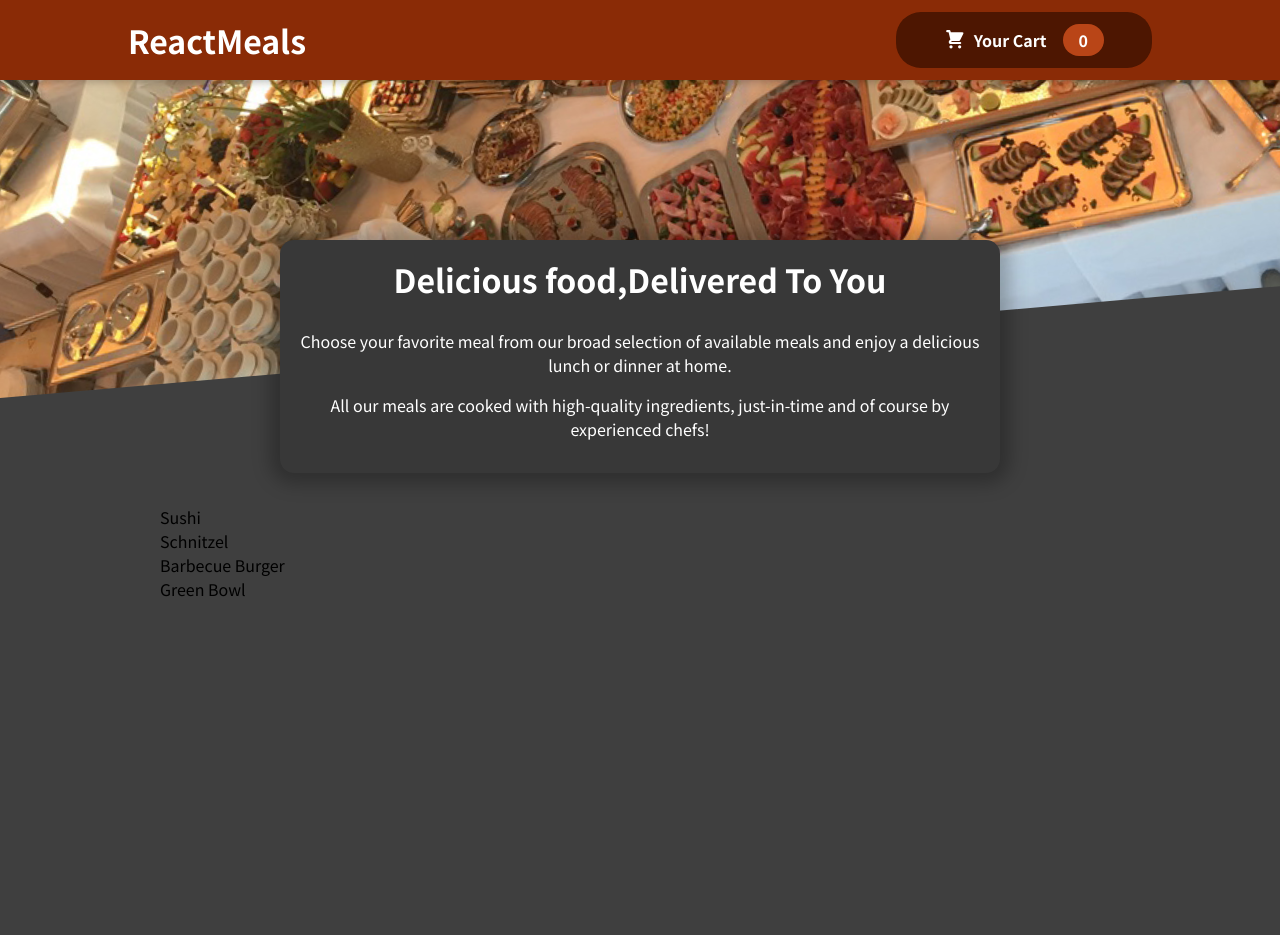
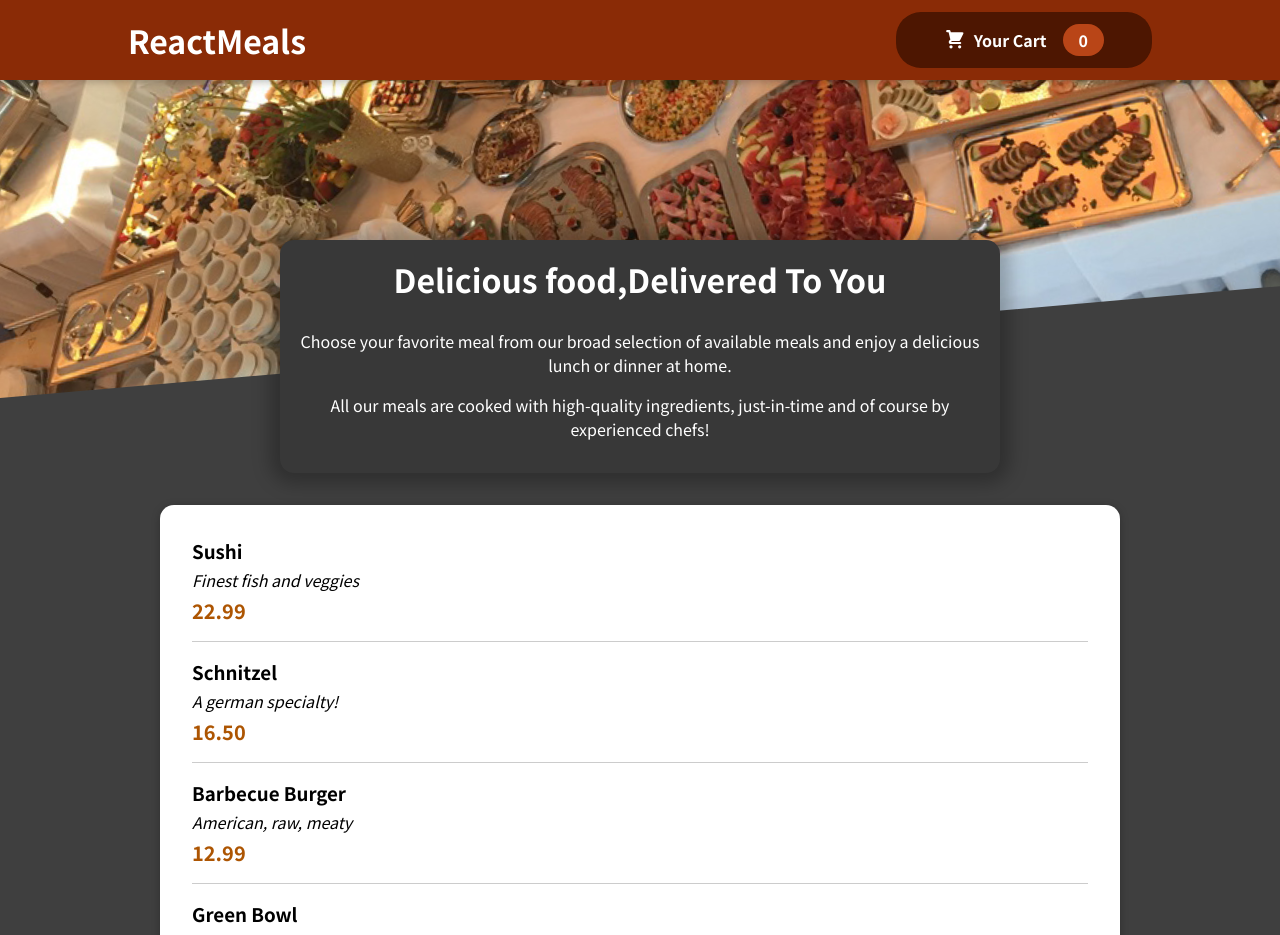
Before and after one commit to anubhardwaj2193/Restaurant-Website-App, a React (Create React App) app: page / in a window 1280 px wide. Shown: the top 935 px of the page. Before the commit the page ends 800 px from the top, so only its background shows below. Built offline with nearby package versions, Linux system fonts and the light colour scheme.

Commit message:
makingitemsvisiblecommit

```diff
--- a/src/components/Meals/AvailableMeals.js
+++ b/src/components/Meals/AvailableMeals.js
@@ -1,5 +1,6 @@
+import Card from '../UI/Card';
+import MealItem from './MealItem/MealItem';
 import classes from './AvailableMeals.module.css';
-
 
 const DUMMY_MEALS = [
   {
@@ -29,11 +30,20 @@ import classes from './AvailableMeals.module.css';
 ];
 
 const AvailableMeals = () => {
-        const mealsList = DUMMY_MEALS.map((meal) => <li>{meal.name}</li>);
+  const mealsList = DUMMY_MEALS.map((meal) => (
+    <MealItem
+      key={meal.id}
+      name={meal.name}
+      description={meal.description}
+      price={meal.price}
+    />
+  ));
 
   return (
     <section className={classes.meals}>
+      <Card>
         <ul>{mealsList}</ul>
+      </Card>
     </section>
   );
 };
--- /dev/null
+++ b/src/components/Meals/MealItem/MealItem.js
@@ -0,0 +1,18 @@
+
+import classes from './MealItem.module.css';
+
+const MealItem = (props) => {
+  const price = `${props.price.toFixed(2)}`;
+
+  return (
+    <li className={classes.meal}>
+      <div>
+        <h3>{props.name}</h3>
+        <div className={classes.description}>{props.description}</div>
+        <div className={classes.price}>{price}</div>
+      </div>
+    </li>
+  );
+};
+
+export default MealItem;
--- /dev/null
+++ b/src/components/Meals/MealItem/MealItem.module.css
@@ -0,0 +1,22 @@
+.meal {
+    display: flex;
+    justify-content: space-between;
+    margin: 1rem;
+    padding-bottom: 1rem;
+    border-bottom: 1px solid #ccc;
+  }
+
+  .meal h3 {
+    margin: 0 0 0.25rem 0;
+  }
+
+  .description {
+    font-style: italic;
+  }
+
+  .price {
+    margin-top: 0.25rem;
+    font-weight: bold;
+    color: #ad5502;
+    font-size: 1.25rem;
+  }
--- /dev/null
+++ b/src/components/UI/Card.js
@@ -0,0 +1,9 @@
+import classes from './Card.module.css';
+const Card=(props)=>{
+   return (
+<div className={classes.card}>{props.children}</div>
+
+
+    );
+};
+export default Card;
--- /dev/null
+++ b/src/components/UI/Card.module.css
@@ -0,0 +1,6 @@
+.card {
+    padding: 1rem;
+    box-shadow: 0 2px 8px rgba(0, 0, 0, 0.25);
+    border-radius: 14px;
+    background-color: white;
+  }
```
Lines whose indentation alone changed are shown as unchanged.
